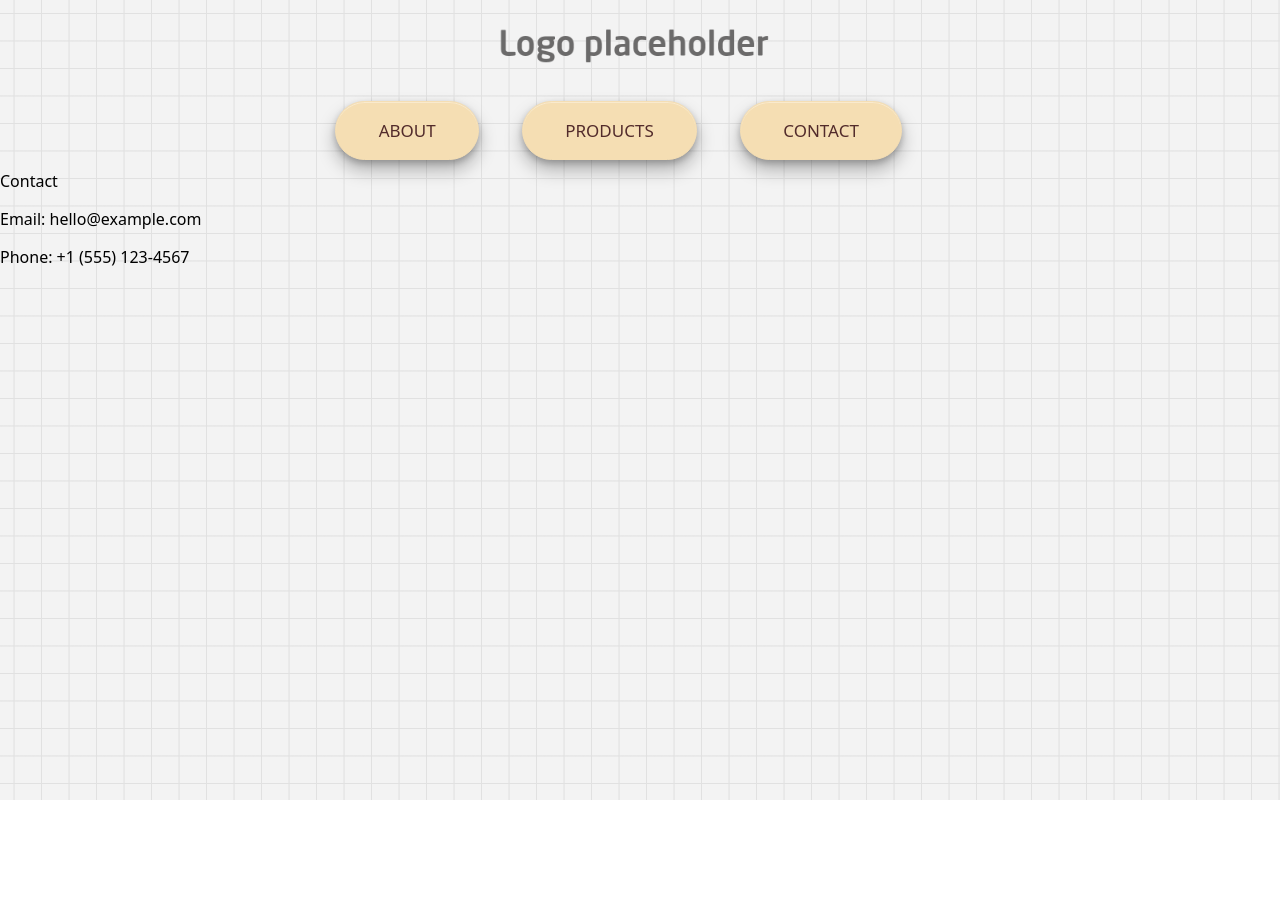
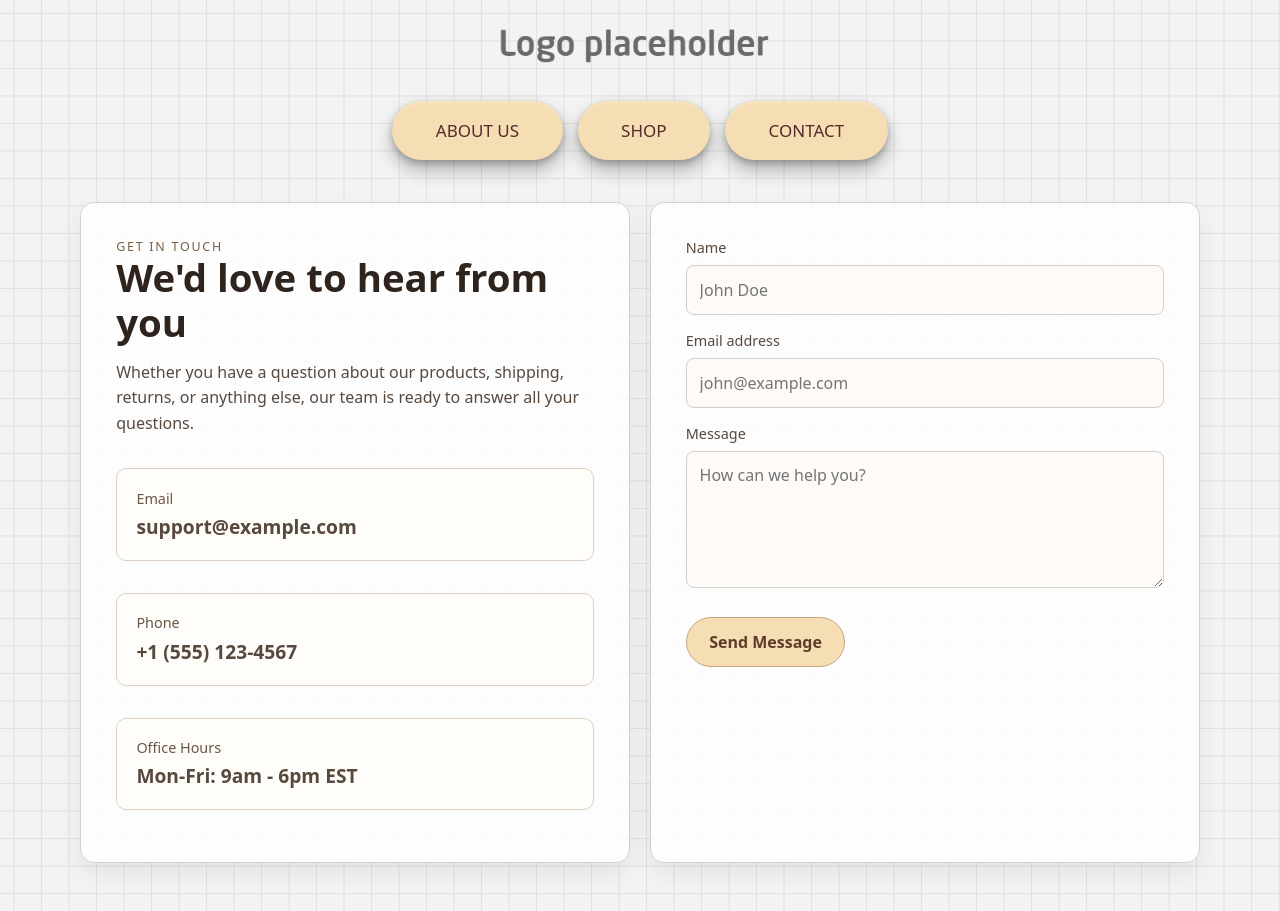
Before and after one commit to SifrinQ/e-commercial, a React (Vite) app: page / in a window 1280 px wide. Both pictures are taken after a click on the button "CONTACT". Before the commit the page ends 800 px from the top, so only its background shows below. Built offline with nearby package versions, Linux system fonts and the light colour scheme.

Commit message:
add Contact page

```diff
--- a/src/components/Contact.jsx
+++ b/src/components/Contact.jsx
@@ -1,10 +1,62 @@
+import './style/Contact.css'
+
 function Contact() {
 	return (
-		<div className="contactTab">
-			<div className="bigText">Contact</div>
-			<p>Email: hello@example.com</p>
-			<p>Phone: +1 (555) 123-4567</p>
-		</div>
+		<section className="contactPage">
+			<div className="contactGrid">
+				<div className="contactCard">
+					<div>
+						<p className="contactEyebrow">Get in touch</p>
+						<h1 className="contactTitle">We'd love to hear from you</h1>
+						<p style={{ color: '#58493f', lineHeight: 1.6 }}>
+							Whether you have a question about our products, shipping, returns,
+							or anything else, our team is ready to answer all your questions.
+						</p>
+					</div>
+
+					<div className="contactInfoCard">
+						<p className="contactLabel">Email</p>
+						<p className="contactValue">support@example.com</p>
+					</div>
+
+					<div className="contactInfoCard">
+						<p className="contactLabel">Phone</p>
+						<p className="contactValue">+1 (555) 123-4567</p>
+					</div>
+
+					<div className="contactInfoCard">
+						<p className="contactLabel">Office Hours</p>
+						<p className="contactValue">Mon-Fri: 9am - 6pm EST</p>
+					</div>
+				</div>
+
+				<div className="contactCard">
+					<form className="contactForm" onSubmit={(e) => e.preventDefault()}>
+						<div className="formGroup">
+							<label htmlFor="name">Name</label>
+							<input type="text" id="name" className="formInput" placeholder="John Doe" />
+						</div>
+
+						<div className="formGroup">
+							<label htmlFor="email">Email address</label>
+							<input type="email" id="email" className="formInput" placeholder="john@example.com" />
+						</div>
+
+						<div className="formGroup">
+							<label htmlFor="message">Message</label>
+							<textarea
+								id="message"
+								className="formTextarea"
+								rows="5"
+								placeholder="How can we help you?"
+							></textarea>
+						</div>
+
+						<button type="submit" className="contactBtn">Send Message</button>
+					</form>
+				</div>
+			</div>
+		</section>
 	)
 }
 
--- a/src/components/Navigation.jsx
+++ b/src/components/Navigation.jsx
@@ -1,11 +1,15 @@
 import './style/Navigation.css'
+import cartImg from '../assets/cart.png'
 
 function Navigation({ onTabChange }) {
     return (
         <div className="navigation">
-            <button className="btn" onClick={() => onTabChange('about')}>About</button>
-            <button className="btn" onClick={() => onTabChange('products')}>Products</button>
-            <button className="btn" onClick={() => onTabChange('contact')}>Contact</button>
+            <div className="nav-buttons">
+                <button className="btn" onClick={() => onTabChange('about')}>About US</button>
+                <button className="btn" onClick={() => onTabChange('products')}>Shop</button>
+                <button className="btn" onClick={() => onTabChange('contact')}>Contact</button>
+            </div>
+            {/* <img src={cartImg} className="cart-icon" alt="Cart" /> */}
         </div>
   );
 }
--- /dev/null
+++ b/src/components/style/Contact.css
@@ -0,0 +1,128 @@
+.contactPage {
+    width: min(1120px, 92%);
+    margin: 2rem auto 3rem;
+    color: #2d2420;
+}
+
+.contactGrid {
+    display: grid;
+    grid-template-columns: 1fr 1fr;
+    gap: 1.2rem;
+}
+
+.contactCard {
+    background: rgba(255, 255, 255, 0.86);
+    border: 1px solid #d7d0c9;
+    border-radius: 14px;
+    box-shadow: 0 10px 22px rgba(70, 52, 43, 0.08);
+    padding: 2.2rem;
+    display: flex;
+    flex-direction: column;
+    gap: 1rem;
+}
+
+.contactEyebrow {
+    margin: 0;
+    text-transform: uppercase;
+    letter-spacing: 0.14em;
+    font-size: 0.78rem;
+    color: #7a5f46;
+}
+
+.contactTitle {
+    margin: 0;
+    font-size: clamp(1.7rem, 3vw, 2.55rem);
+    line-height: 1.15;
+    color: #2e231d;
+    margin-bottom: 0.5rem;
+}
+
+.contactInfoCard {
+    border: 1px solid #ddd0c3;
+    border-radius: 10px;
+    background: #fffdfa;
+    padding: 1.2rem;
+    margin-bottom: 1rem;
+}
+
+.contactLabel {
+    margin: 0 0 0.4rem;
+    font-size: 0.9rem;
+    color: #6a5648;
+}
+
+.contactValue {
+    margin: 0;
+    font-size: 1.2rem;
+    font-weight: 600;
+    color: #58493f;
+    line-height: 1.4;
+}
+
+.contactForm {
+    display: flex;
+    flex-direction: column;
+    gap: 1rem;
+}
+
+.formGroup {
+    display: flex;
+    flex-direction: column;
+    gap: 0.5rem;
+}
+
+.formGroup label {
+    font-size: 0.9rem;
+    color: #58493f;
+    font-weight: 500;
+}
+
+.formInput,
+.formTextarea {
+    width: 100%;
+    padding: 0.8rem;
+    border: 1px solid #d4cec8;
+    border-radius: 8px;
+    background: #fdfaf7;
+    font-family: inherit;
+    font-size: 1rem;
+    color: #2d2420;
+    box-sizing: border-box;
+}
+
+.formInput:focus,
+.formTextarea:focus {
+    outline: none;
+    border-color: #c9a67a;
+    box-shadow: 0 0 0 2px rgba(201, 166, 122, 0.2);
+}
+
+.contactBtn {
+    margin-top: 0.8rem;
+    padding: 0.8rem 1.4rem;
+    border-radius: 999px;
+    border: 1px solid #c9a67a;
+    background: wheat;
+    color: #5c3d2b;
+    font-size: 1rem;
+    font-weight: 600;
+    cursor: pointer;
+    transition: all 0.2s;
+    font-family: inherit;
+    align-self: flex-start;
+}
+
+.contactBtn:hover {
+    transform: translateY(-2px);
+    box-shadow: 0 4px 12px rgba(92, 61, 43, 0.15);
+}
+
+.contactBtn:active {
+    transform: translateY(0);
+}
+
+@media (max-width: 800px) {
+    .contactGrid {
+        grid-template-columns: 1fr;
+    }
+}
--- a/src/components/style/Navigation.css
+++ b/src/components/style/Navigation.css
@@ -2,12 +2,23 @@
     display: flex;
     align-items: center;
     justify-content: center;
-    padding: 10px;
-    border-radius: 20px;
-    margin-left: 10px;
-    margin-right: 10px;
+    position: relative;
+    padding: 10px 0;
+    width: min(1120px, 92%);
+    margin: 0 auto;
 }
 
+.nav-buttons {
+    display: flex;
+    gap: 15px;
+}
+
+.cart-icon {
+    width: 50px;
+    height: 50px;
+    position: absolute;
+    right: 0;
+}
 .btn {
   opacity: 1;
   position: relative;
@@ -15,7 +26,6 @@
   text-transform: uppercase;
   text-decoration: none;
   padding: 1em 2.5em;
-  margin-right: 2.5em;
   display: inline-block;
   cursor: pointer;
   border-radius: 6em;
@@ -71,15 +81,15 @@
 }
 
 @media (max-width: 650px) {
-  .navigation {
+  .nav-buttons {
     flex-direction: row;
-    gap: 15px;
+    width: 100%;
+    margin-left: 0;
   }
 
   .btn {
-    margin-right: 0;
     width: 100%;
-    max-width: 200px;
+    max-width: 150px;
     font-size: 15px;
     padding: 1em;
   }
--- a/src/components/style/Products.css
+++ b/src/components/style/Products.css
@@ -1,7 +1,8 @@
 .content{
   display: flex;
   flex-wrap: wrap;
-  gap: 5rem;
+  gap: 80px;
   justify-content: center;
-  margin-top: 20px;
+  width: min(1120px, 92%);
+  margin: 20px auto;
 }
```
Also changed, not shown: src/assets/cart.png (added).
